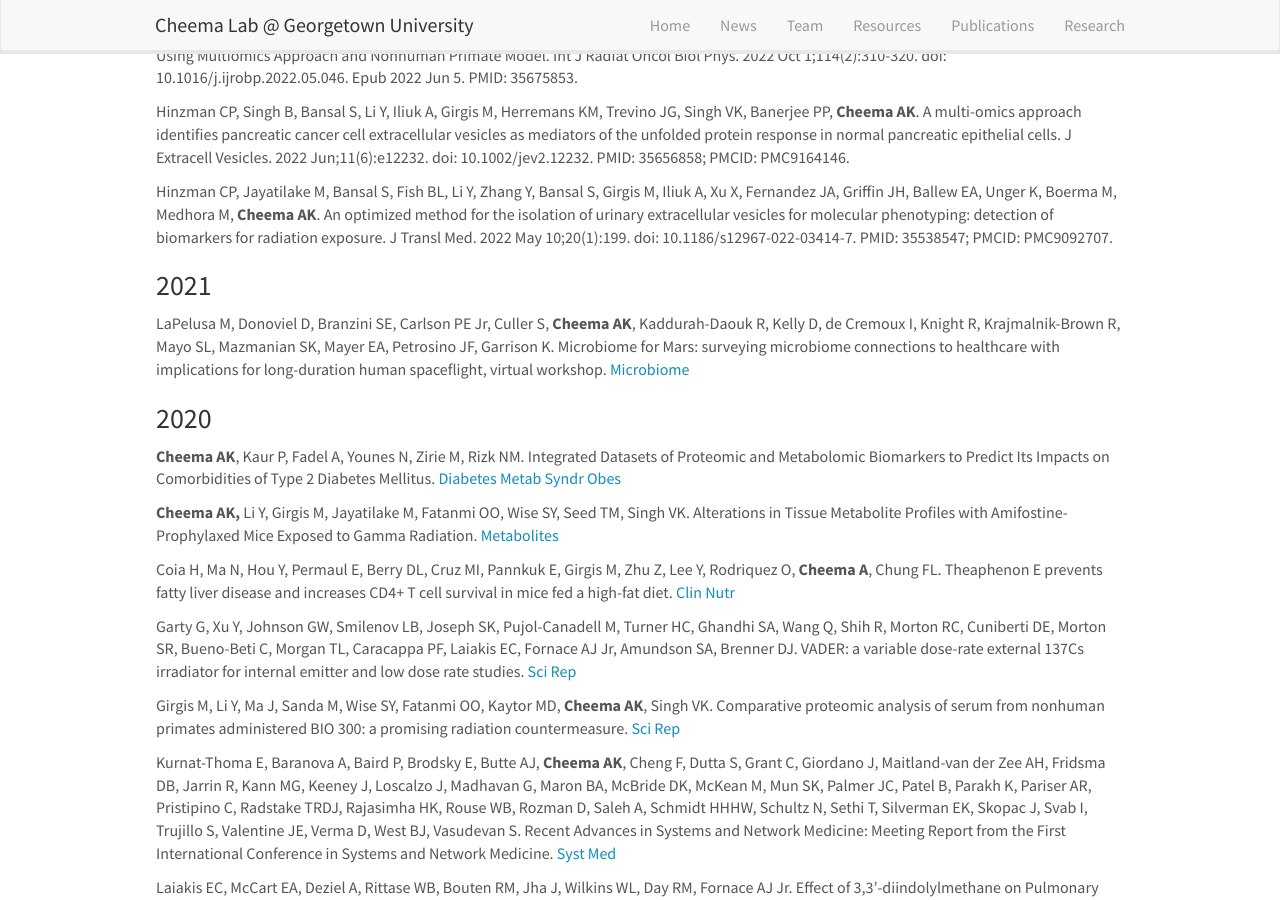
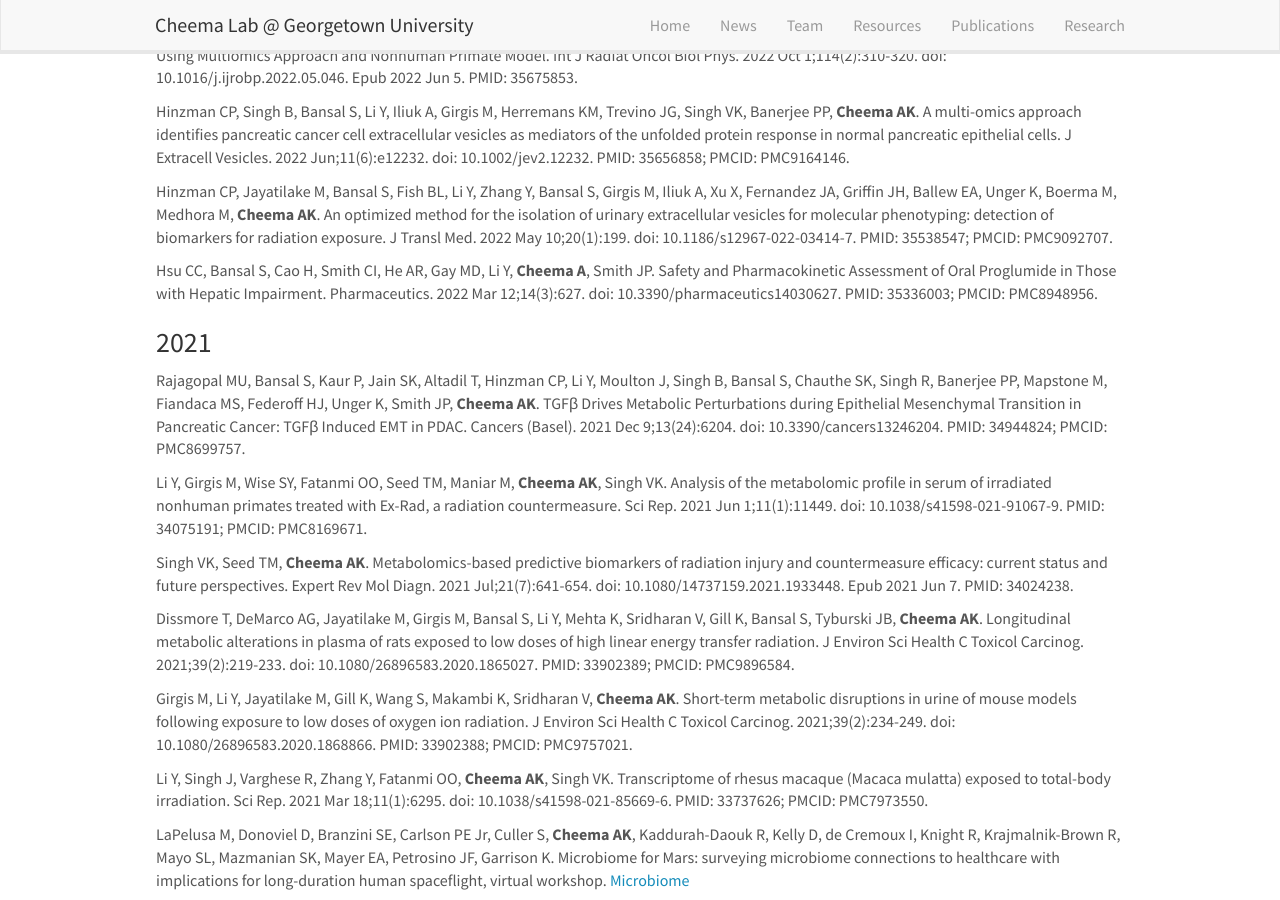
Before and after one commit to cheema-lab/cheema-lab.github.io, a Jekyll site: the page built from _pages/publications.md, in a window 1280 px wide and 900 px high, scrolled down 849 px. Built offline with Jekyll 4.4.1, drawn with Linux system fonts in a browser that asks for light colours; nearby versions of some CDN libraries.

Commit message:
Update publications.md

```diff
--- a/_pages/publications.md
+++ b/_pages/publications.md
@@ -98,7 +98,21 @@ Medhora M, **Cheema AK**. An optimized method for the isolation of urinary
 extracellular vesicles for molecular phenotyping: detection of biomarkers for
 radiation exposure. J Transl Med. 2022 May 10;20(1):199. doi:
 10.1186/s12967-022-03414-7. PMID: 35538547; PMCID: PMC9092707.
+
+Hsu CC, Bansal S, Cao H, Smith CI, He AR, Gay MD, Li Y, **Cheema A**, Smith JP. Safety and Pharmacokinetic Assessment of Oral Proglumide in Those with Hepatic Impairment. Pharmaceutics. 2022 Mar 12;14(3):627. doi: 10.3390/pharmaceutics14030627. PMID: 35336003; PMCID: PMC8948956.
+
 ### 2021
+Rajagopal MU, Bansal S, Kaur P, Jain SK, Altadil T, Hinzman CP, Li Y, Moulton J, Singh B, Bansal S, Chauthe SK, Singh R, Banerjee PP, Mapstone M, Fiandaca MS, Federoff HJ, Unger K, Smith JP, **Cheema AK**. TGFβ Drives Metabolic Perturbations during Epithelial Mesenchymal Transition in Pancreatic Cancer: TGFβ Induced EMT in PDAC. Cancers (Basel). 2021 Dec 9;13(24):6204. doi: 10.3390/cancers13246204. PMID: 34944824; PMCID: PMC8699757.
+
+Li Y, Girgis M, Wise SY, Fatanmi OO, Seed TM, Maniar M, **Cheema AK**, Singh VK. Analysis of the metabolomic profile in serum of irradiated nonhuman primates treated with Ex-Rad, a radiation countermeasure. Sci Rep. 2021 Jun 1;11(1):11449. doi: 10.1038/s41598-021-91067-9. PMID: 34075191; PMCID: PMC8169671.
+
+Singh VK, Seed TM, **Cheema AK**. Metabolomics-based predictive biomarkers of radiation injury and countermeasure efficacy: current status and future perspectives. Expert Rev Mol Diagn. 2021 Jul;21(7):641-654. doi: 10.1080/14737159.2021.1933448. Epub 2021 Jun 7. PMID: 34024238.
+
+Dissmore T, DeMarco AG, Jayatilake M, Girgis M, Bansal S, Li Y, Mehta K, Sridharan V, Gill K, Bansal S, Tyburski JB, **Cheema AK**. Longitudinal metabolic alterations in plasma of rats exposed to low doses of high linear energy transfer radiation. J Environ Sci Health C Toxicol Carcinog. 2021;39(2):219-233. doi: 10.1080/26896583.2020.1865027. PMID: 33902389; PMCID: PMC9896584.
+
+Girgis M, Li Y, Jayatilake M, Gill K, Wang S, Makambi K, Sridharan V, **Cheema AK**. Short-term metabolic disruptions in urine of mouse models following exposure to low doses of oxygen ion radiation. J Environ Sci Health C Toxicol Carcinog. 2021;39(2):234-249. doi: 10.1080/26896583.2020.1868866. PMID: 33902388; PMCID: PMC9757021.
+
+Li Y, Singh J, Varghese R, Zhang Y, Fatanmi OO, **Cheema AK**, Singh VK. Transcriptome of rhesus macaque (Macaca mulatta) exposed to total-body irradiation. Sci Rep. 2021 Mar 18;11(1):6295. doi: 10.1038/s41598-021-85669-6. PMID: 33737626; PMCID: PMC7973550.
 
 LaPelusa M, Donoviel D, Branzini SE, Carlson PE Jr, Culler S, **Cheema AK**, Kaddurah-Daouk R, Kelly D, de Cremoux I, Knight R, Krajmalnik-Brown R, Mayo SL, Mazmanian SK, Mayer EA, Petrosino JF, Garrison K. Microbiome for Mars: surveying microbiome connections to healthcare with implications for long-duration human spaceflight, virtual workshop. [Microbiome](https://pubmed.ncbi.nlm.nih.gov/33397500/)
 
```
